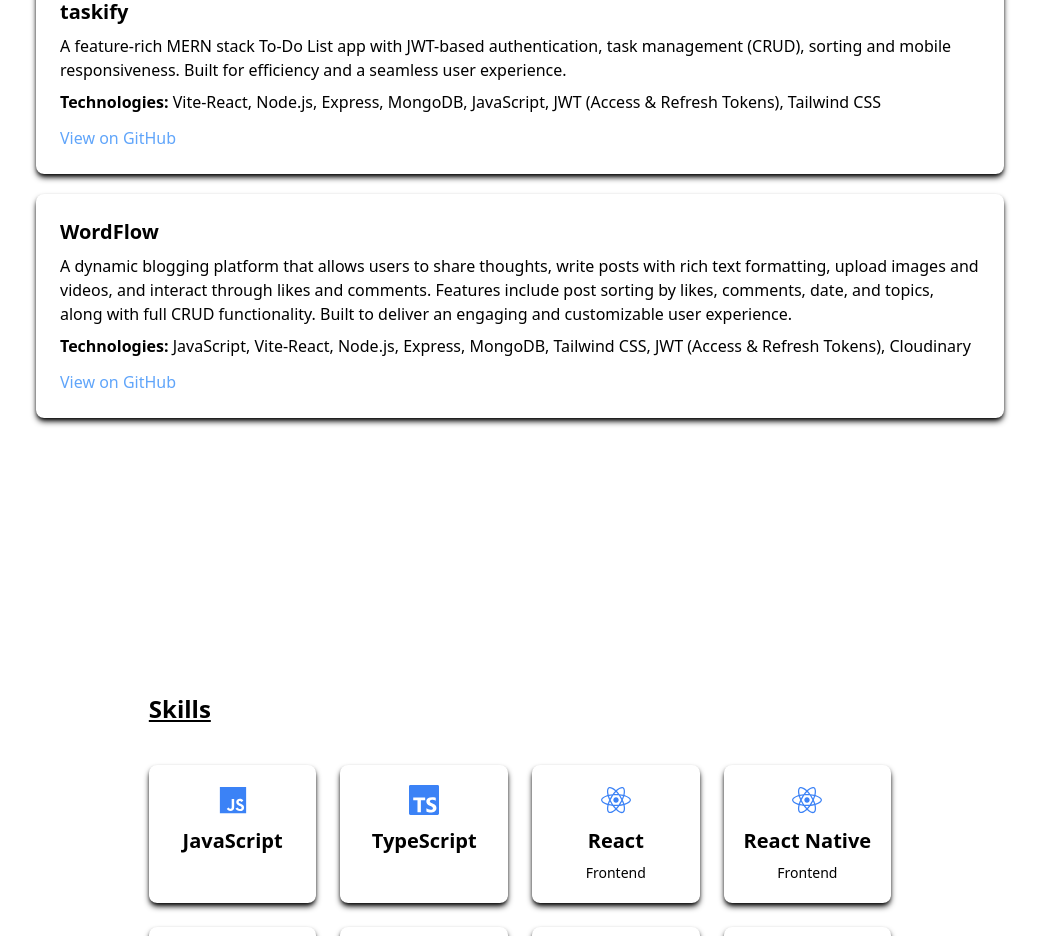
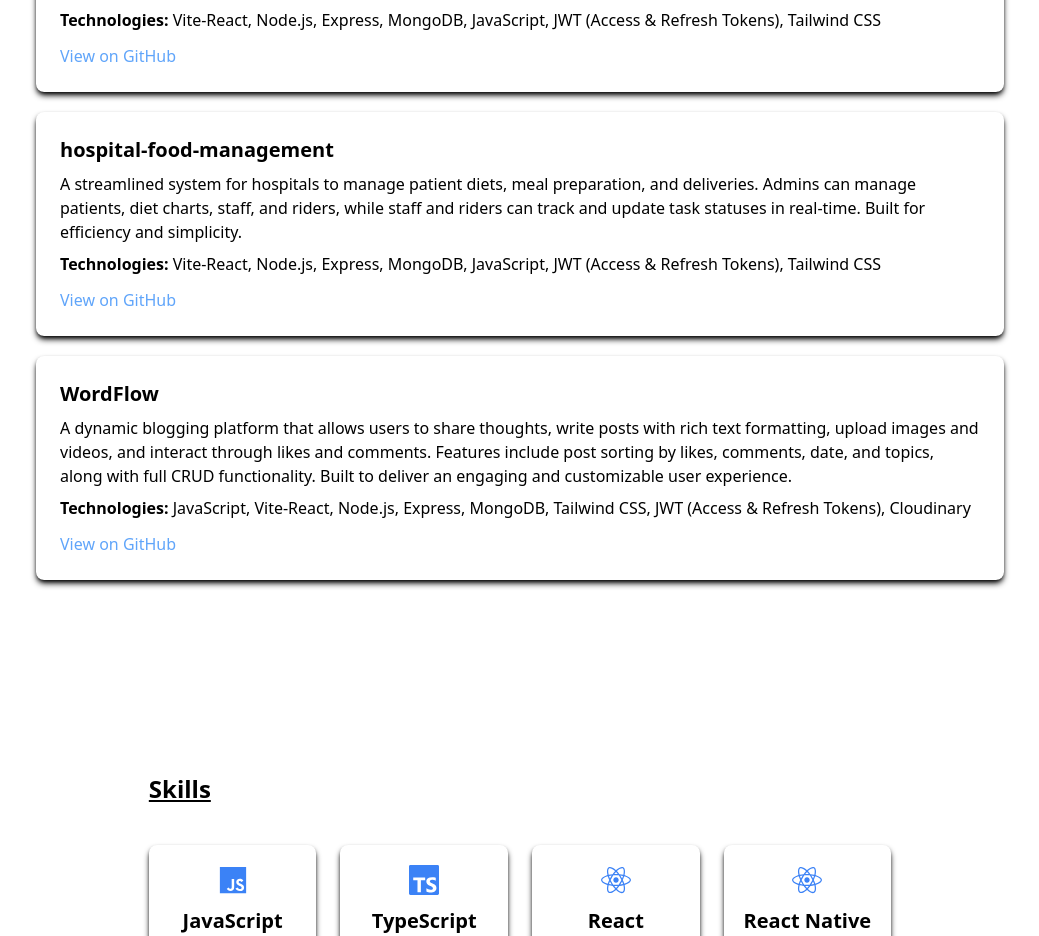
Before and after one commit to JatinDhamija816/portfolio, a React (Vite) app: page / in a window 1280 px wide. Shown: the part 2660-3596 px from the top of the page, without its empty margins (120-1159 px from the left). Built offline with nearby package versions, Linux system fonts and the light colour scheme.

Commit message:
add new project

```diff
--- a/src/components/Projects.jsx
+++ b/src/components/Projects.jsx
@@ -12,6 +12,14 @@ const Projects = () => {
       technologies:
         "Vite-React, Node.js, Express, MongoDB, JavaScript, JWT (Access & Refresh Tokens), Tailwind CSS",
       githubLink: "https://github.com/JatinDhamija816/taskify",
+    },
+    {
+      name: "hospital-food-management",
+      description:
+        "A streamlined system for hospitals to manage patient diets, meal preparation, and deliveries. Admins can manage patients, diet charts, staff, and riders, while staff and riders can track and update task statuses in real-time. Built for efficiency and simplicity.",
+      technologies:
+        "Vite-React, Node.js, Express, MongoDB, JavaScript, JWT (Access & Refresh Tokens), Tailwind CSS",
+      githubLink: "https://github.com/JatinDhamija816/hospital-food-management",
     },
     {
       name: "WordFlow",
```
